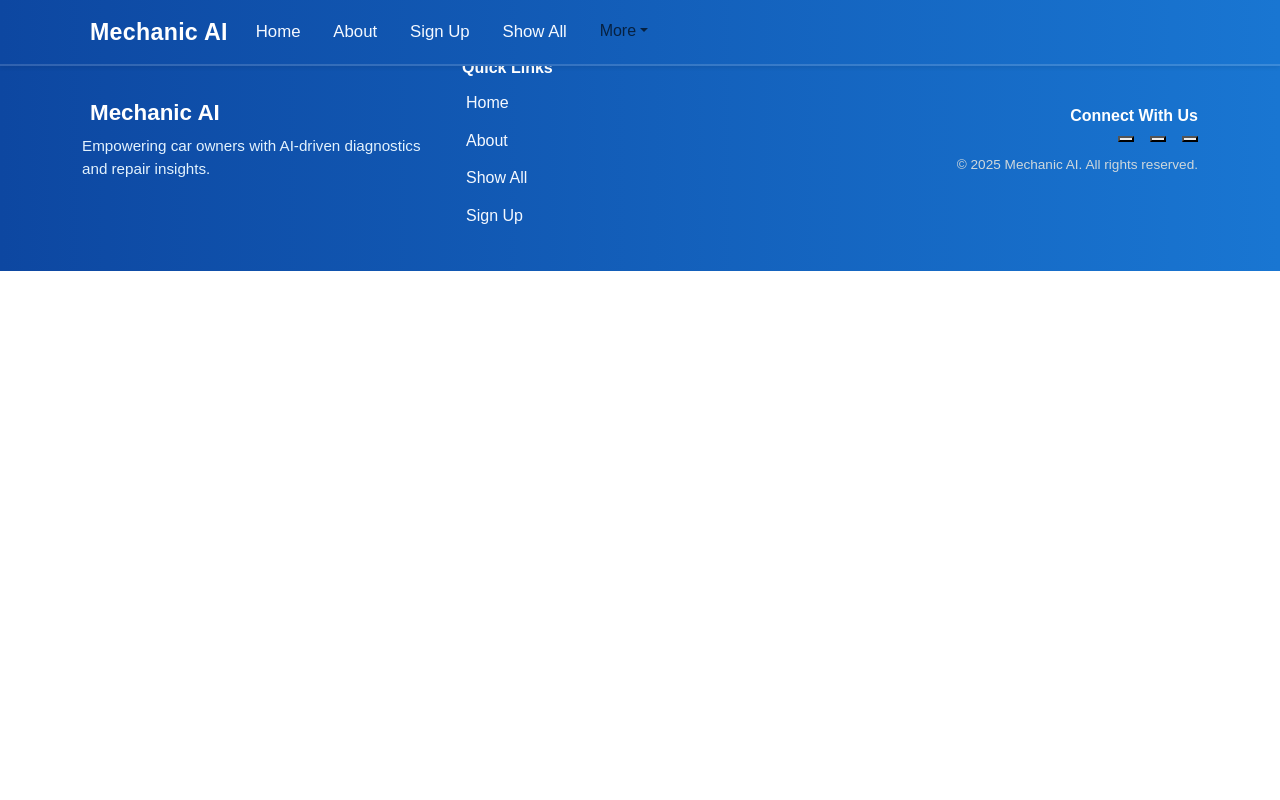
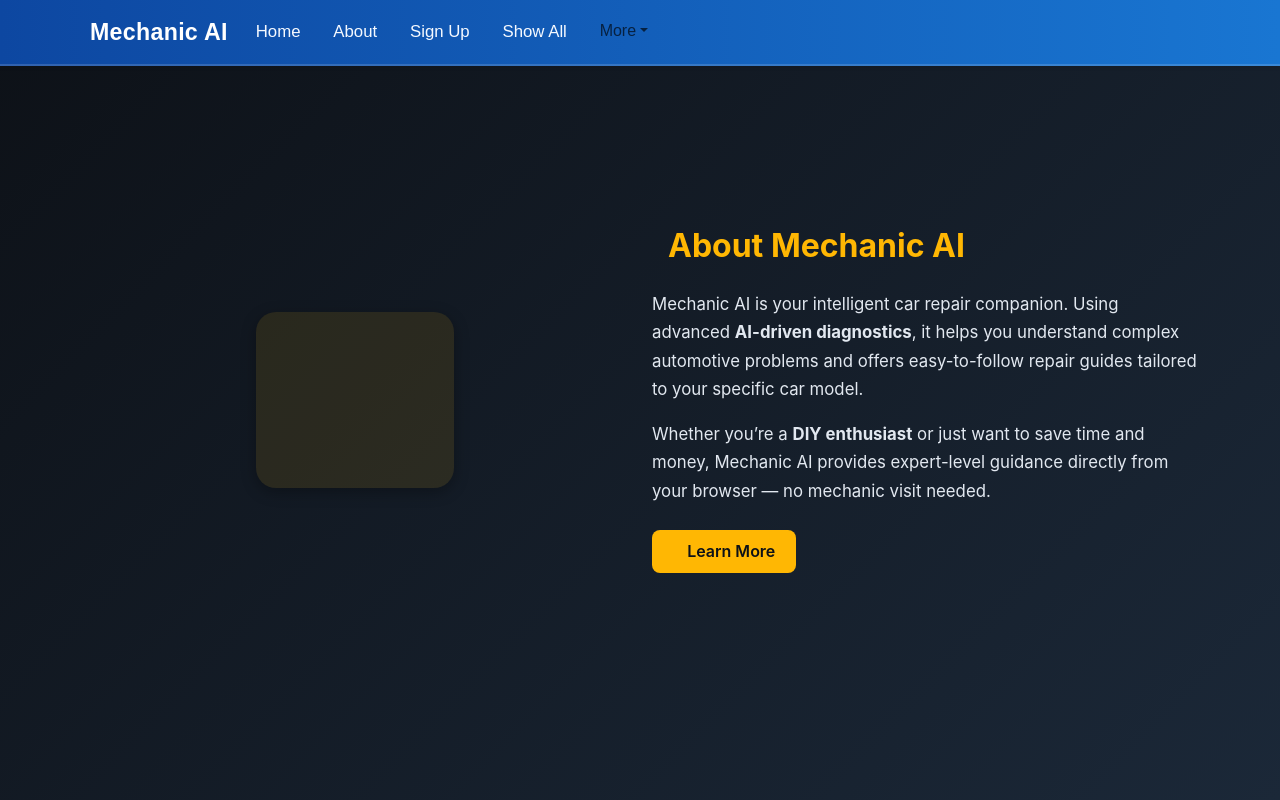
Before and after one commit to rebahama/rebahama-ai-mechanic-frontend, a React (Create React App) app: page /about in a window 1280 px wide. Shown: the top 800 px of the page. Built offline with nearby package versions, Linux system fonts and the light colour scheme; a web font is replaced by a local one.

Commit message:
add about page

```diff
--- /dev/null
+++ b/src/styles/AboutPage.module.css
@@ -0,0 +1,67 @@
+.aboutSection {
+    min-height: 100vh;
+    background: linear-gradient(135deg, #0d1117 0%, #1b2838 100%);
+    color: #f8fafc;
+    display: flex;
+    align-items: center;
+    padding: 4rem 0;
+    font-family: 'Inter', sans-serif;
+}
+
+.imageWrapper {
+    display: flex;
+    justify-content: center;
+    align-items: center;
+    background-color: rgba(255, 183, 3, 0.1);
+    border-radius: 20px;
+    padding: 1.5rem;
+    box-shadow: 0 4px 15px rgba(0, 0, 0, 0.3);
+    transition: transform 0.4s ease;
+}
+
+.imageWrapper:hover {
+    transform: scale(1.05);
+}
+
+.robotImage {
+    width: 85%;
+    max-width: 340px;
+    height: auto;
+    border-radius: 12px;
+}
+
+.title {
+    font-weight: 700;
+    color: #ffb703;
+    margin-bottom: 1.5rem;
+    font-size: 2rem;
+    display: flex;
+    align-items: center;
+    gap: 0.5rem;
+}
+
+.text {
+    font-size: 1.05rem;
+    line-height: 1.7;
+    color: #e2e8f0;
+    margin-bottom: 1rem;
+}
+
+.learnMoreBtn {
+    background-color: #ffb703;
+    color: #0d1117;
+    border: none;
+    border-radius: 8px;
+    padding: 0.6rem 1.3rem;
+    font-weight: 600;
+    font-size: 1rem;
+    transition: background-color 0.3s ease, transform 0.2s ease;
+    display: inline-flex;
+    align-items: center;
+    gap: 0.4rem;
+}
+
+.learnMoreBtn:hover {
+    background-color: #ffd166;
+    transform: scale(1.05);
+}
--- a/src/webpage/AboutPage.js
+++ b/src/webpage/AboutPage.js
@@ -1,11 +1,54 @@
-import React from 'react'
+import React from 'react';
+import Container from 'react-bootstrap/Container';
+import Row from 'react-bootstrap/Row';
+import Col from 'react-bootstrap/Col';
+import styles from '../styles/AboutPage.module.css';
+import Robot from '../assets/Robot.gif';
 
 const AboutPage = () => {
   return (
-    <div>AboutPage
+    <div className={styles.aboutSection}>
+      <Container>
+        <Row className="align-items-center text-center text-md-start">
+          {/* Left: Robot GIF */}
+          <Col md={6} className="d-flex justify-content-center mb-4 mb-md-0">
+            <div className={styles.imageWrapper}>
+              <img
+                src={Robot}
+                alt="AI assistant robot talking to user"
+                className={styles.robotImage}
+              />
+            </div>
+          </Col>
 
+          {/* Right: About Text */}
+          <Col md={6}>
+            <h1 className={styles.title}>
+              <wa-icon name="robot" class="me-2"></wa-icon> About Mechanic AI
+            </h1>
+            <p className={styles.text}>
+              Mechanic AI is your intelligent car repair companion. Using
+              advanced <strong>AI-driven diagnostics</strong>, it helps you
+              understand complex automotive problems and offers easy-to-follow
+              repair guides tailored to your specific car model.
+            </p>
+            <p className={styles.text}>
+              Whether you’re a <strong>DIY enthusiast</strong> or just want to
+              save time and money, Mechanic AI provides expert-level guidance
+              directly from your browser — no mechanic visit needed.
+            </p>
+
+            <div className="mt-4">
+              <button className={styles.learnMoreBtn}>
+                <wa-icon name="info-circle" class="me-2"></wa-icon>
+                Learn More
+              </button>
+            </div>
+          </Col>
+        </Row>
+      </Container>
     </div>
-  )
-}
+  );
+};
 
-export default AboutPage
+export default AboutPage;
```
Also changed, not shown: src/assets/Robot.gif (added).
